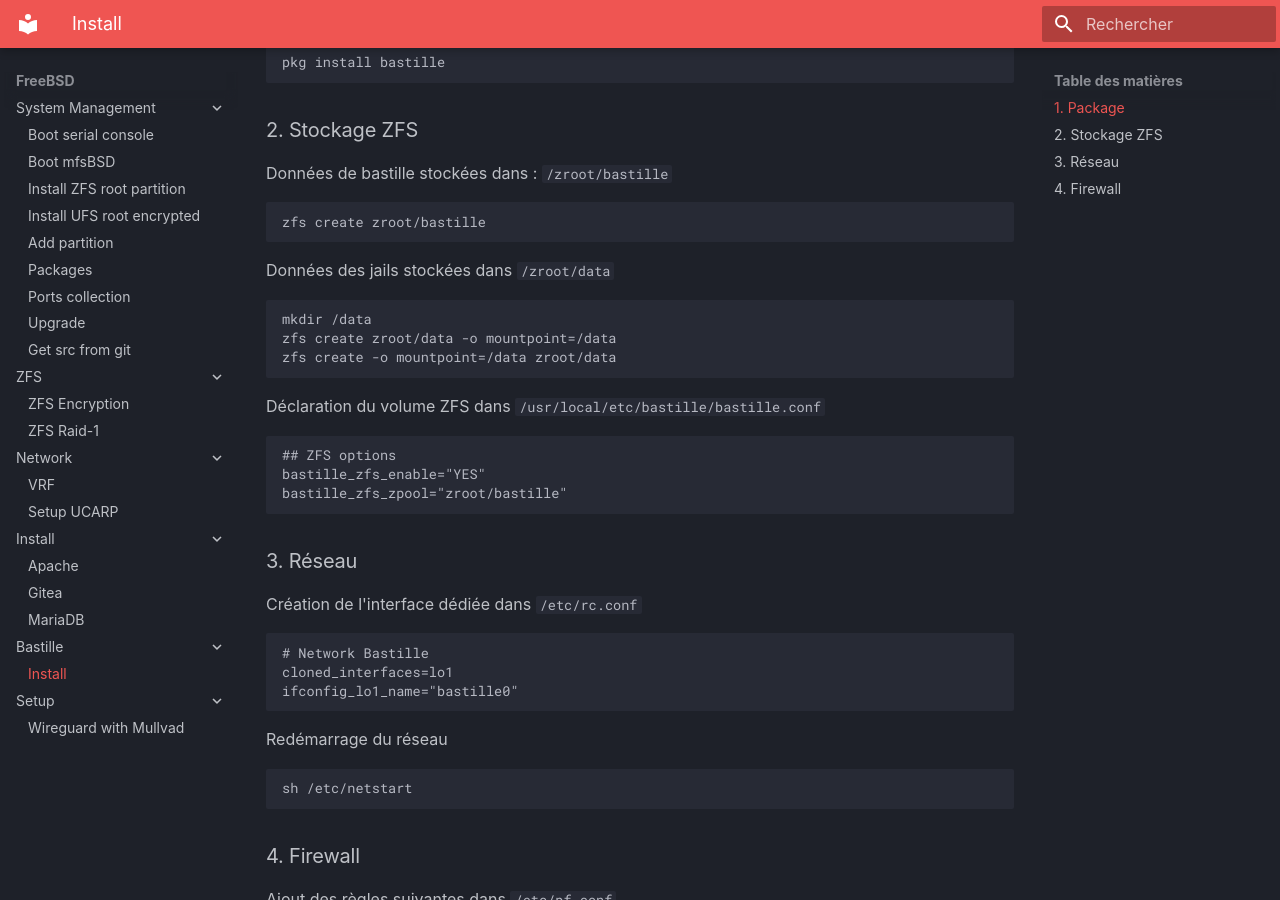
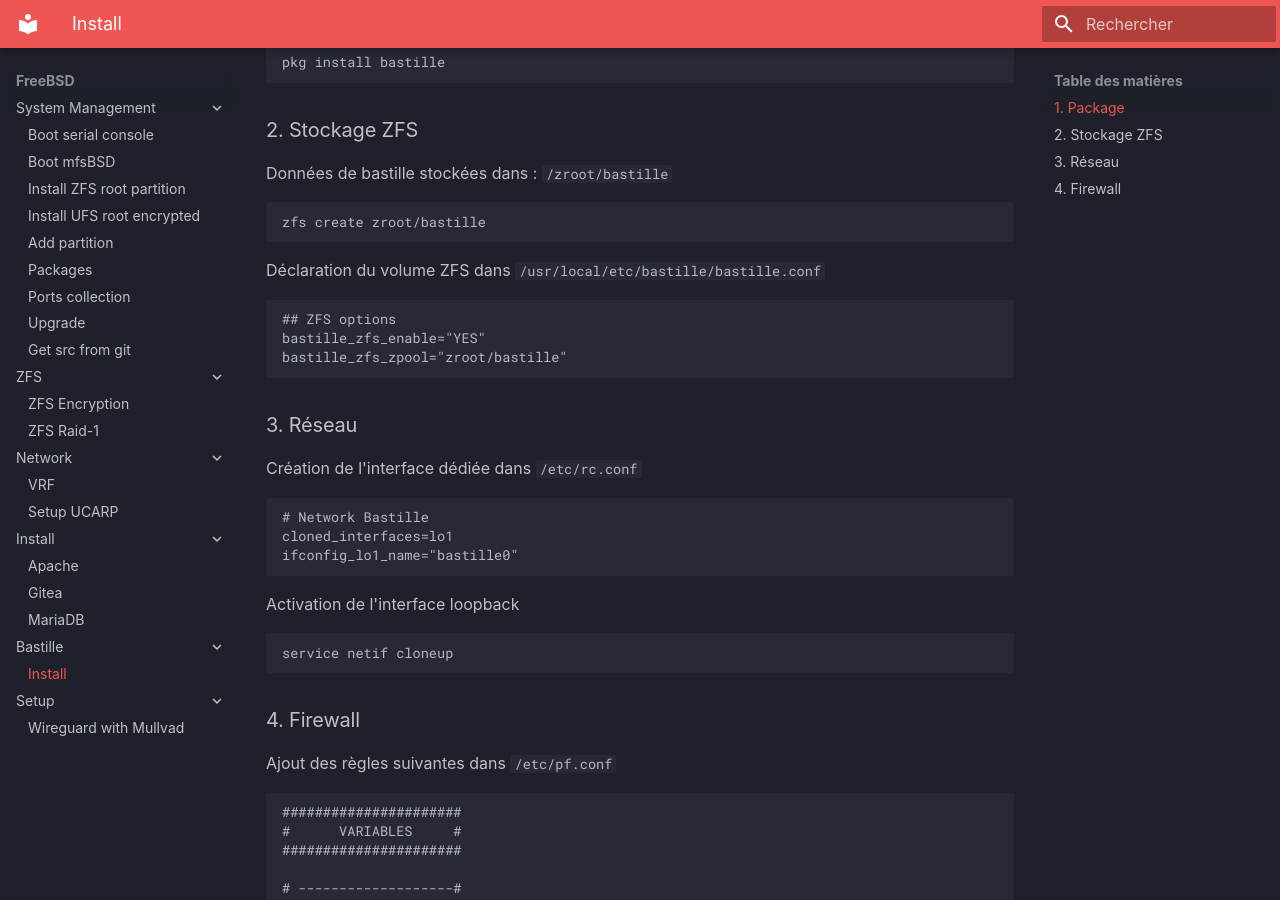
Before and after one commit to zami3l/wiki, an MkDocs documentation site: the page built from docs/freebsd/bastille/install.md, in a window 1280 px wide and 900 px high, scrolled down 231 px. Built offline with MkDocs 1.6.1 and Material for MkDocs 9.7.7, drawn with Linux system fonts in a browser that asks for light colours; some web fonts are replaced.

Commit message:
docs(bastille): no restart but cloneup netif

````diff
--- a/docs/freebsd/bastille/install.md
+++ b/docs/freebsd/bastille/install.md
@@ -10,13 +10,6 @@ pkg install bastille
 Données de bastille stockées dans : `/zroot/bastille`
 ```shell
 zfs create zroot/bastille
-```
-
-Données des jails stockées dans `/zroot/data`
-```shell
-mkdir /data
-zfs create zroot/data -o mountpoint=/data
-zfs create -o mountpoint=/data zroot/data
 ```
 
 Déclaration du volume ZFS dans `/usr/local/etc/bastille/bastille.conf`
@@ -34,9 +27,9 @@ cloned_interfaces=lo1
 ifconfig_lo1_name="bastille0"
 ```
 
-Redémarrage du réseau
+Activation de l'interface loopback
 ```shell
-sh /etc/netstart
+service netif cloneup
 ```
 
 ### 4. Firewall
````
